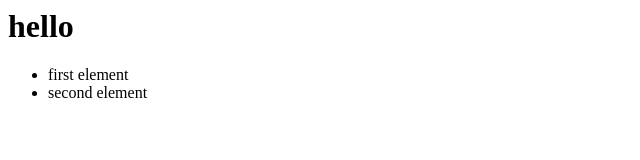
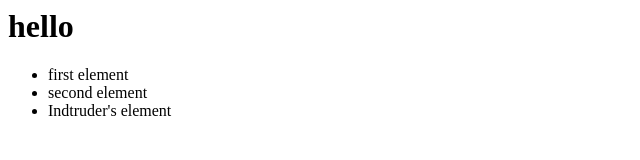
Before and after one commit to AD-GR/CFGRepo, a plain HTML site: page index.html in a window 1280 px wide. Shown: the whole page, without its empty margins (0-640 px from the left). Drawn offline with Linux system fonts and the light colour scheme.

Commit message:
intruder's mod
Elle's mod

```diff
--- a/index.html
+++ b/index.html
@@ -3,5 +3,6 @@
   <ul>
     <li> first element</li>
     <li> second element </li>
+    <li> Indtruder's element</li>
   </ul>
 </html>
```
